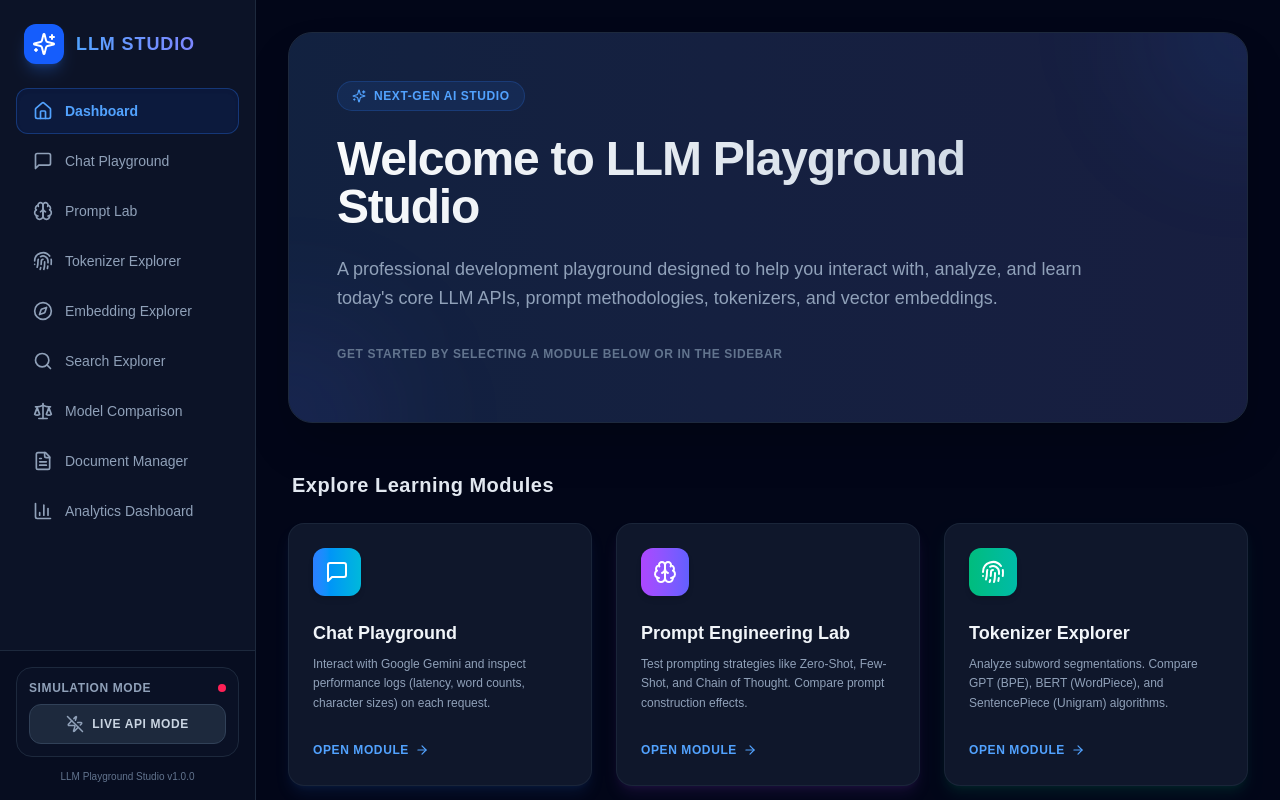
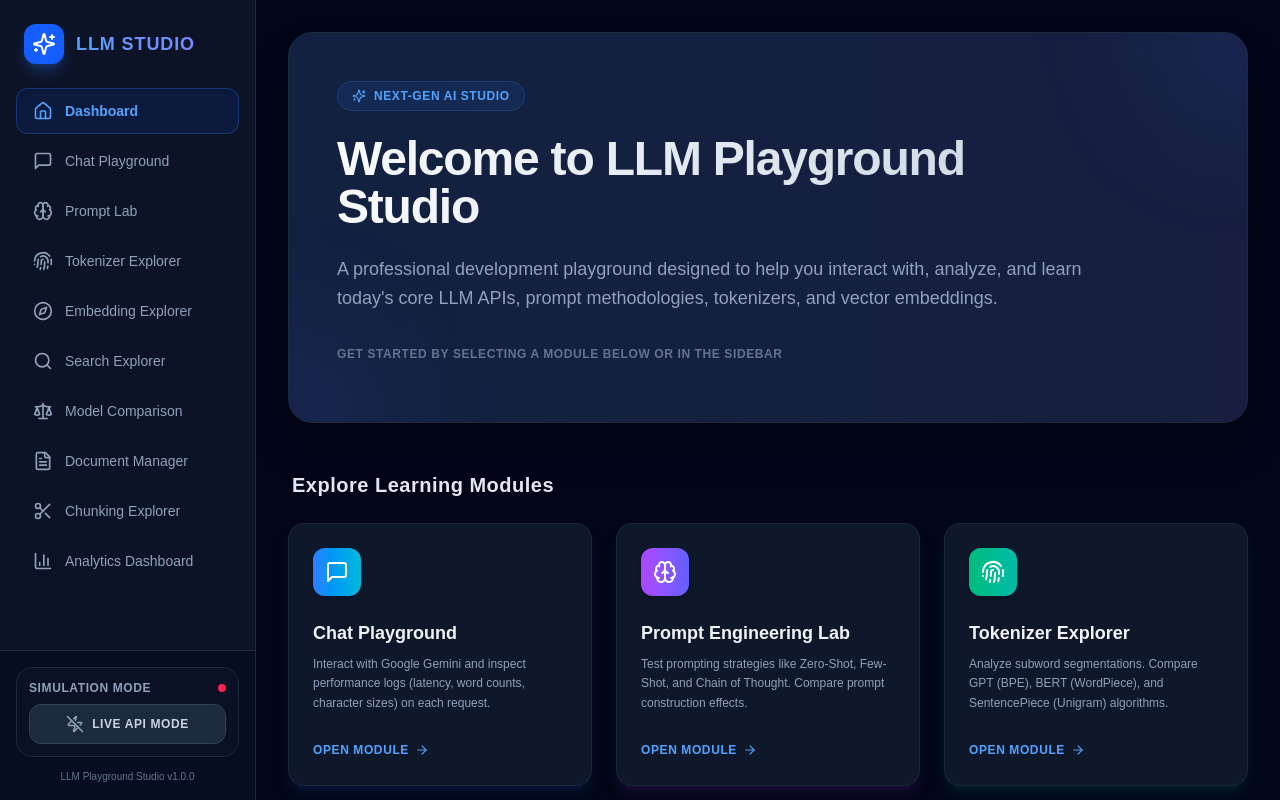
Before and after one commit to Aryan140314/LLM-Playground-Studio, a Next.js app in the folder frontend/: page / in a window 1280 px wide. Built offline with nearby package versions, Linux system fonts and the light colour scheme.

Commit message:
feat(ui): add Chunking Explorer link to sidebar

```diff
--- a/frontend/src/app/SidebarLayout.tsx
+++ b/frontend/src/app/SidebarLayout.tsx
@@ -45,6 +45,7 @@ const navigation: SidebarItem[] = [
   { name: 'Model Comparison', href: '/compare', icon: Scale },
   // Phase 3: RAG Pipeline
   { name: 'Document Manager', href: '/documents', icon: FileText },
+  { name: 'Chunking Explorer', href: '/chunking', icon: Scissors },
   { name: 'Analytics Dashboard', href: '/analytics', icon: BarChart3 },
 ];
 
```
